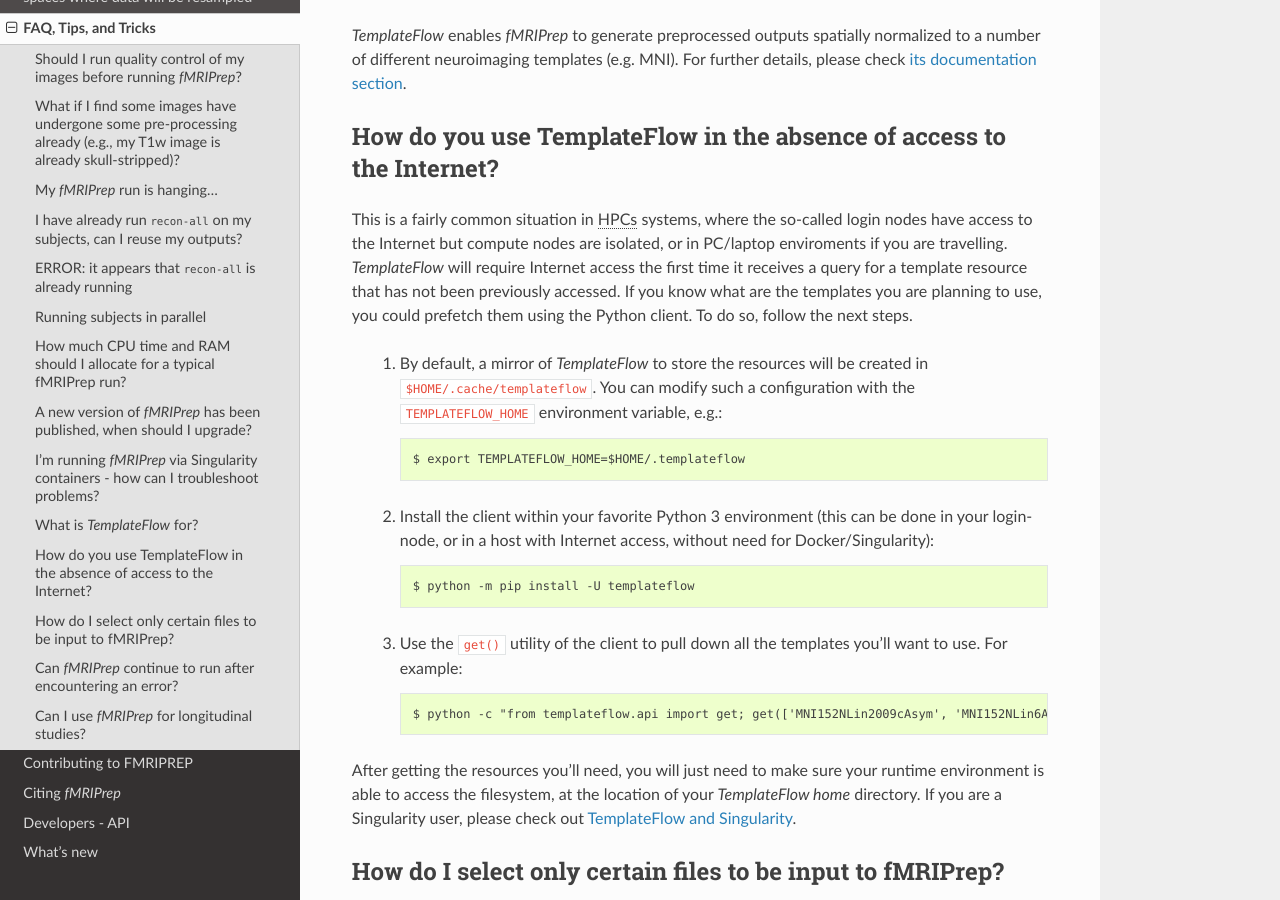
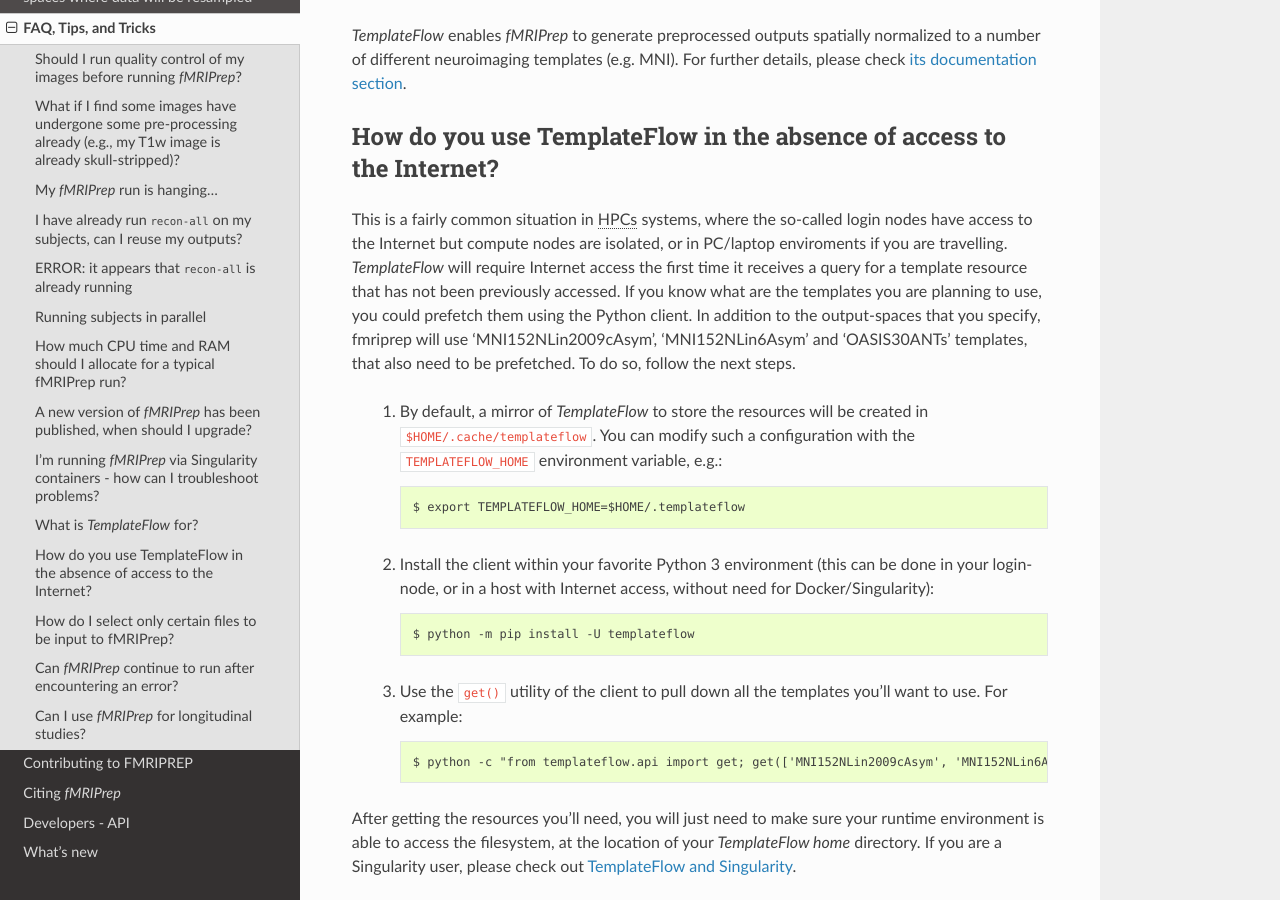
Before and after one commit to nipreps/fmriprep-rodents, a Sphinx documentation site: the page built from docs/faq.rst, in a window 1280 px wide and 900 px high, scrolled down 4253 px. Built offline with Sphinx 7.4.7 and the Read the Docs theme 2.0.0, drawn with Linux system fonts in a browser that asks for light colours.

Commit message:
list templateflow templates that need to be prefetched for fmriprep internal usage

```diff
--- a/docs/faq.rst
+++ b/docs/faq.rst
@@ -192,6 +192,9 @@ compute nodes are isolated, or in PC/laptop enviroments if you are travelling.
 query for a template resource that has not been previously accessed.
 If you know what are the templates you are planning to use, you could
 prefetch them using the Python client.
+In addition to the output-spaces that you specify, fmriprep will use
+'MNI152NLin2009cAsym', 'MNI152NLin6Asym' and 'OASIS30ANTs' templates, that
+also need to be prefetched.
 To do so, follow the next steps.
 
   1. By default, a mirror of *TemplateFlow* to store the resources will be
```
